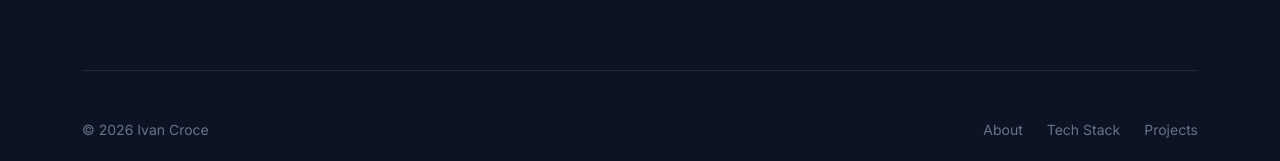
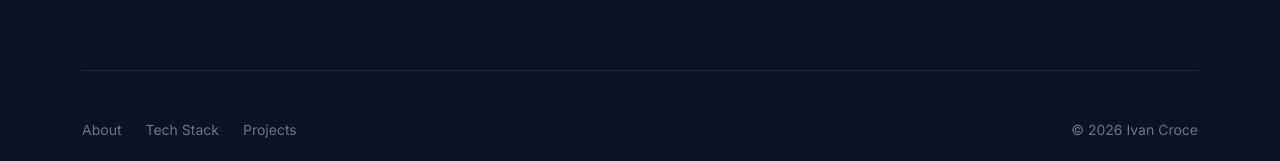
Before and after one commit to ivancroce/portfolio, a React (Vite) app: page / in a window 1280 px wide. Shown: the part 5389-5550 px from the top of the page. Built offline with nearby package versions, Linux system fonts and the light colour scheme.

Commit message:
fix footer ui

```diff
--- a/src/components/Footer.tsx
+++ b/src/components/Footer.tsx
@@ -2,10 +2,9 @@ const Footer = () => {
   return (
     <footer className="bg-darker py-4">
       <div className="container">
-        <div className="d-flex flex-column flex-md-row justify-content-between align-items-center text-secondary small border-top border-secondary border-opacity-25 pt-5">
-          <div className="mb-3 mb-md-0">&copy; 2026 Ivan Croce</div>
-
-          <div className="d-flex gap-4">
+        <div className="border-top border-secondary border-opacity-25 pt-5">
+          <div className="d-flex flex-column flex-md-row justify-content-between align-items-center text-secondary small gap-3">
+            <nav className="d-flex gap-4" aria-label="Footer navigation">
               <a href="#about" className="text-secondary text-decoration-none hover-primary">
                 About
               </a>
@@ -17,6 +16,9 @@ const Footer = () => {
               <a href="#projects" className="text-secondary text-decoration-none hover-primary">
                 Projects
               </a>
+            </nav>
+
+            <div className="text-center text-md-end">&copy; 2026 Ivan Croce</div>
           </div>
         </div>
       </div>
```
Lines whose indentation alone changed are shown as unchanged.
